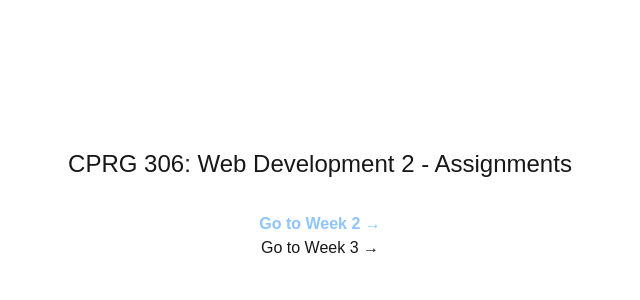
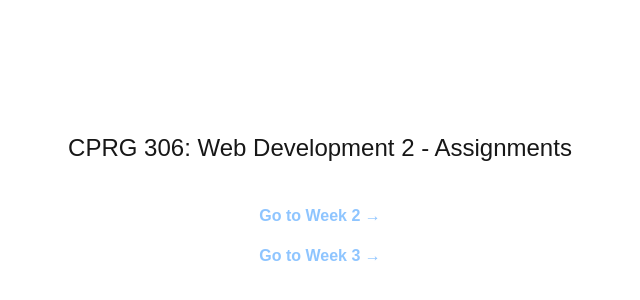
Before and after one commit to louielynmata/cprg306-assignments, a Next.js app: page / in a window 1280 px wide. Shown: the part 196-496 px from the top of the page, without its empty margins (320-960 px from the left). Built offline with nearby package versions, Linux system fonts and the light colour scheme.

Commit message:
Added styles.js - to make styling reusable by importing class names from this. page.js - applied the style.
I made the code to use and import shared tailwind CSS class names from styles.js. For easier maintenance and updating of styles across components. The goal is consistency and DRY codebase.

```diff
--- a/app/layout.js
+++ b/app/layout.js
@@ -10,6 +10,10 @@ const geistMono = Geist_Mono({
   variable: "--font-geist-mono",
   subsets: ["latin"],
 });
+
+// Global Styling
+const weekLinks =
+  "text-blue-300 font-semibold hover:underline hover:text-pink-200";
 
 export const metadata = {
   title: "Shopping List",
--- a/app/page.js
+++ b/app/page.js
@@ -1,22 +1,21 @@
 import Link from "next/link";
+import { linkStyling, pageContainer, navContainer } from "./styles";
+import PropTypes from "prop-types";
 
 export default function RootPage() {
   return (
-    <main className="flex min-h-screen flex-col items-center justify-center p-24">
+    <main className={pageContainer}>
       <header className="text-center">
         <h1 className="text-2xl">CPRG 306: Web Development 2 - Assignments</h1>
-        <nav className="mt-8">
+        <nav className={navContainer}>
           <ul>
             <li>
-              <Link
-                className="text-blue-300 font-semibold hover:underline hover:text-pink-200"
-                href="/week-2"
-              >
+              <Link className={linkStyling} href="/week-2">
                 Go to Week 2 →
               </Link>
             </li>
             <li>
-              <Link className="" href="/week-3">
+              <Link className={linkStyling} href="/week-3">
                 Go to Week 3 →
               </Link>
             </li>
@@ -26,3 +25,8 @@ export default function RootPage() {
     </main>
   );
 }
+
+// Props Validation
+RootPage.propTypes = {
+  linkStyling: PropTypes.string,
+};
--- /dev/null
+++ b/app/styles.js
@@ -0,0 +1,10 @@
+// Shared styling constants
+
+// Page
+export const linkStyling =
+  "text-blue-300 font-semibold hover:underline hover:text-pink-200 p-2 inline-flex";
+
+export const pageContainer =
+  "flex min-h-screen flex-col items-center justify-center p-24";
+
+export const navContainer = "flex-auto flex-col gap-2 mt-8";
--- a/app/week-3/item-list.js
+++ b/app/week-3/item-list.js
@@ -90,8 +90,8 @@ export default function ItemList() {
 
   return (
     <article>
-      {itemsArray.map((item, index) => (
-        <Item key={index} {...item} />
+      {itemsArray.map((item) => (
+        <Item key={item.name} {...item} />
       ))}
     </article>
   );
--- a/app/week-3/page.js
+++ b/app/week-3/page.js
@@ -1,11 +1,12 @@
 /*
-Louielyn Mata
+Louielyn Mata - CRPG 306-B WEBDEV2
+Assignment no. 3
 */
 import ItemList from "./item-list";
 
-export default function Page() {
+export default function Page($pageContainer = "flex") {
   return (
-    <main>
+    <main className={`${pageContainer}`}>
       <h1>Shopping List</h1>
       <section>
         <ItemList />
```
